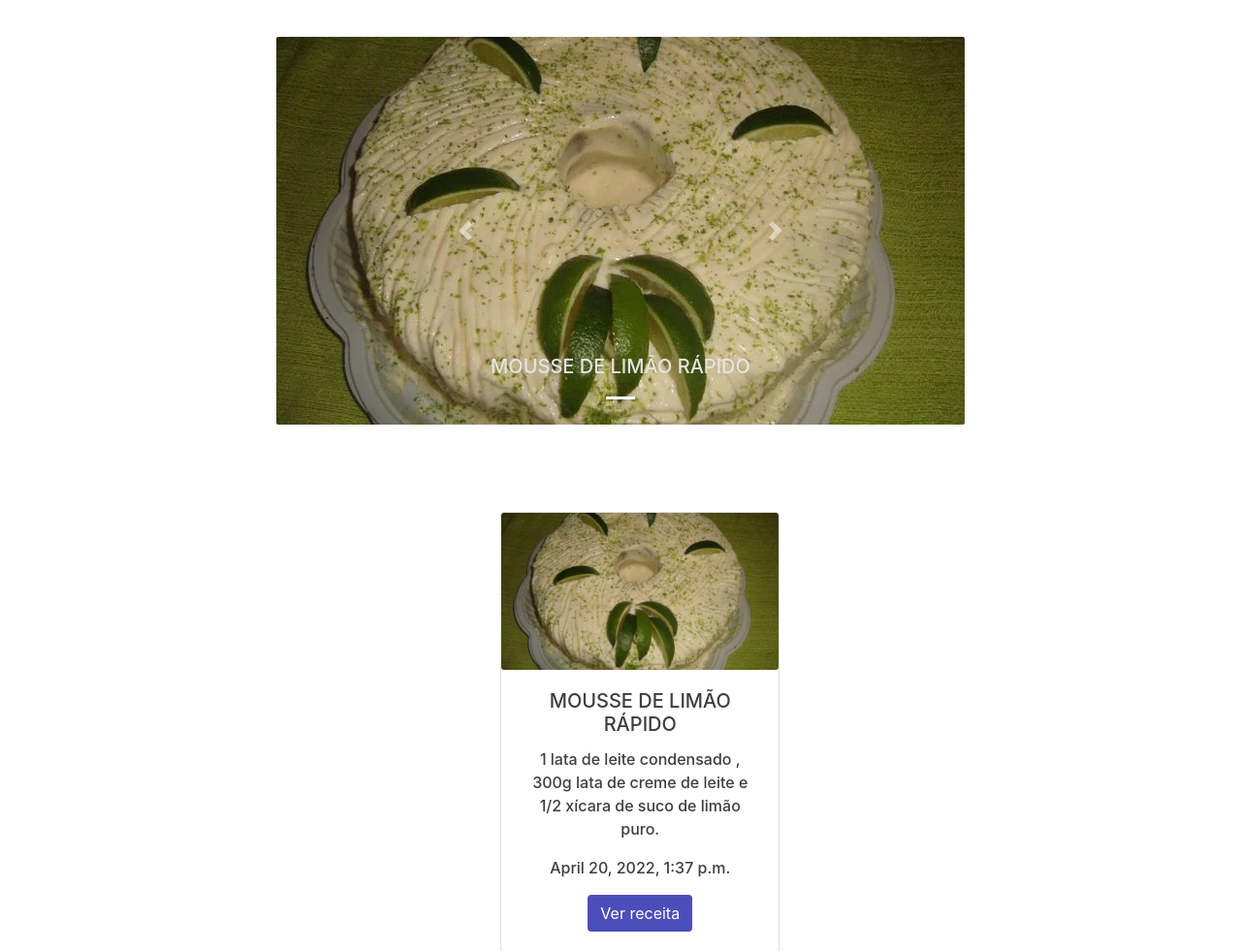
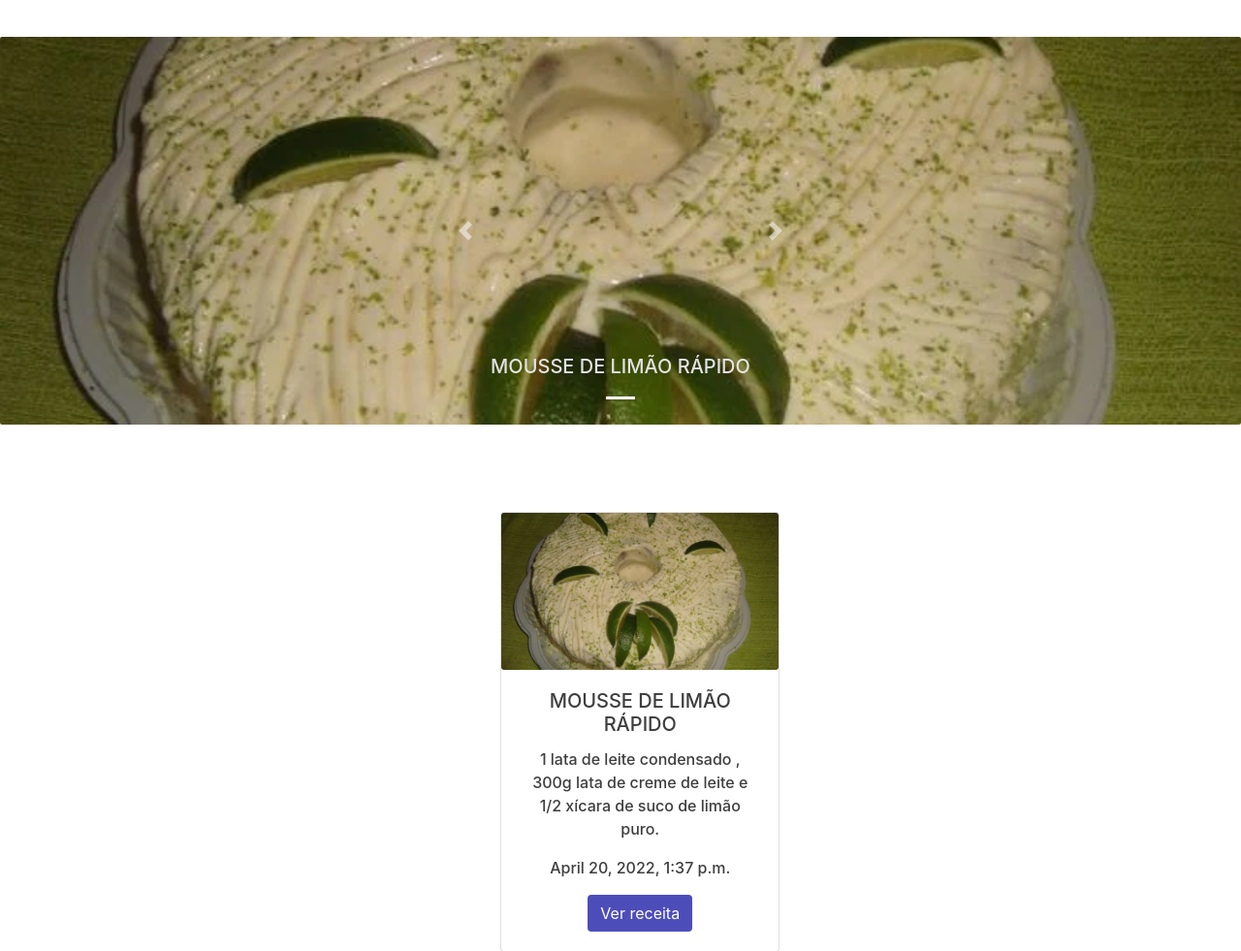
Before and after one commit to Arthur020104/ReceitasMacro, a Django app: page /?page=2 in a window 1280 px wide. Shown: the part 62-1043 px from the top of the page at 97% size. Run offline with Django 4.2, Linux system fonts and the light colour scheme; data comes from the database, SQL or seed files in the repository; data that the repository does not hold is empty; some libraries are stand-ins or nearby versions.

Commit message:
ajustando o painel de imagens do site

```diff
--- a/decidir/templates/decidir/Minhasreceitas.html
+++ b/decidir/templates/decidir/Minhasreceitas.html
@@ -3,7 +3,7 @@
 {% block body %}
 {% load custom_tags %}
 {% if receitas%}
-<div id="receitas">
+<div id="receitas" class="pd-top-3rem">
     <div class="container text-center">
         <div class="container-fluid">
             <div class="row">
--- a/decidir/templates/decidir/index.html
+++ b/decidir/templates/decidir/index.html
@@ -20,12 +20,12 @@
                 {% if forloop.counter == 1 %}
                     <div class="carousel-item active">
                         {% if not "/media/images/" in receita.img.all.first.img.url %}
-                            <a class="cards_btn" data-id_receita="{{receita.id}}"><img class="d-block d-blocki" src="{{receita.img.all.first.img}}" alt="{{receita.name}}"></a>
+                            <a class="cards_btn" data-id_receita="{{receita.id}}"><div class="d-blocki" style='background: url("{{receita.img.all.first.img}}") no-repeat center / cover;'  alt="{{receita.name}}"></div></a>
                             <div class="carousel-caption d-none d-md-block">
                                 <h5>{{receita.name}}</h5>
                             </div>
                         {% else %}
-                            <a class="cards_btn" data-id_receita="{{receita.id}}"><img class="d-block d-blocki" src="{{receita.img.all.first.img.url}}" alt="{{receita.name}}"></a>
+                            <a class="cards_btn" data-id_receita="{{receita.id}}"><div class="d-blocki" style='background: url("{{receita.img.all.first.img.url}}") no-repeat center / cover;'  alt="{{receita.name}}"></div></a>
                             <div class="carousel-caption d-none d-md-block">
                                 <h5>{{receita.name}}</h5>
                             </div>
@@ -34,12 +34,12 @@
                 {% else %}
                 <div class="carousel-item">
                     {% if not "/media/images/" in receita.img.all.first.img.url %}
-                        <a class="cards_btn" data-id_receita="{{receita.id}}"><img class="d-block d-blocki" src="{{receita.img.all.first.img}}" alt="{{receita.name}}"></a>
+                        <a class="cards_btn" data-id_receita="{{receita.id}}"><div class="d-blocki" style='background: url("{{receita.img.all.first.img}}") no-repeat center / cover;'  alt="{{receita.name}}"></div></a>
                         <div class="carousel-caption d-none d-md-block">
                             <h5>{{receita.name}}</h5>
                         </div>
                     {% else %}
-                        <a class="cards_btn" data-id_receita="{{receita.id}}"><img class="d-block d-blocki" src="{{receita.img.all.first.img.url}}" alt="{{receita.name}}"></a>
+                        <a class="cards_btn" data-id_receita="{{receita.id}}"><div class="d-blocki" style='background: url("{{receita.img.all.first.img.url}}") no-repeat center / cover;'  alt="{{receita.name}}"></div></a>
                         <div class="carousel-caption d-none d-md-block">
                             <h5>{{receita.name}}</h5>
                         </div>
@@ -65,13 +65,12 @@
 
 
 
-
 <div id="receitas">
     <div class="container text-center">
         <div class="container-fluid">
             <div class="row">
     {% for receita in receitas %}
-        <div class="col-lg-3">
+        <div class="col-lg-3 text-center">
             {% define forloop.counter|slugify as counter %}
             <div class="card" style="width: 18rem;">
                 {% if not "/media/images/" in receita.img.all.first.img.url %}
```
